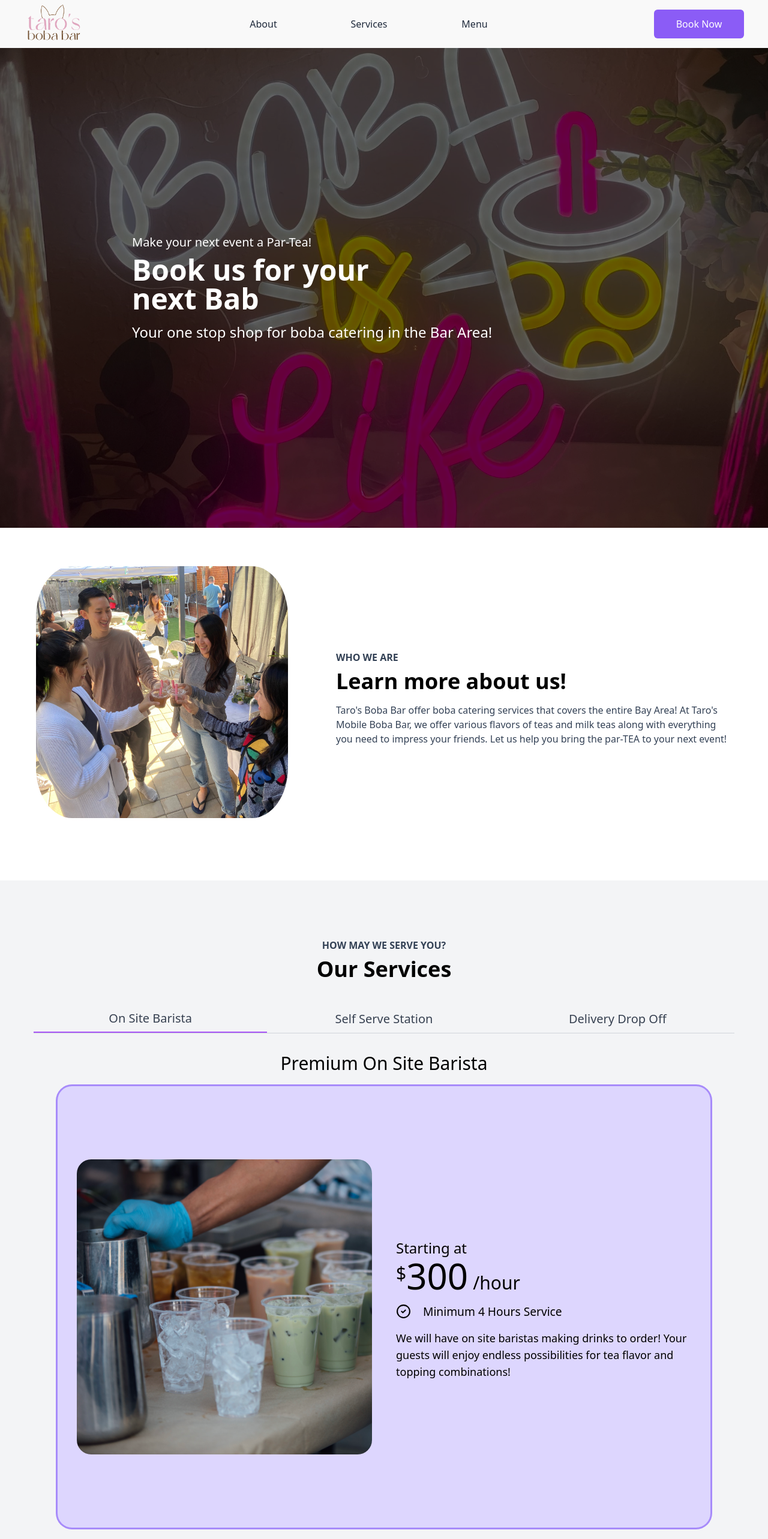
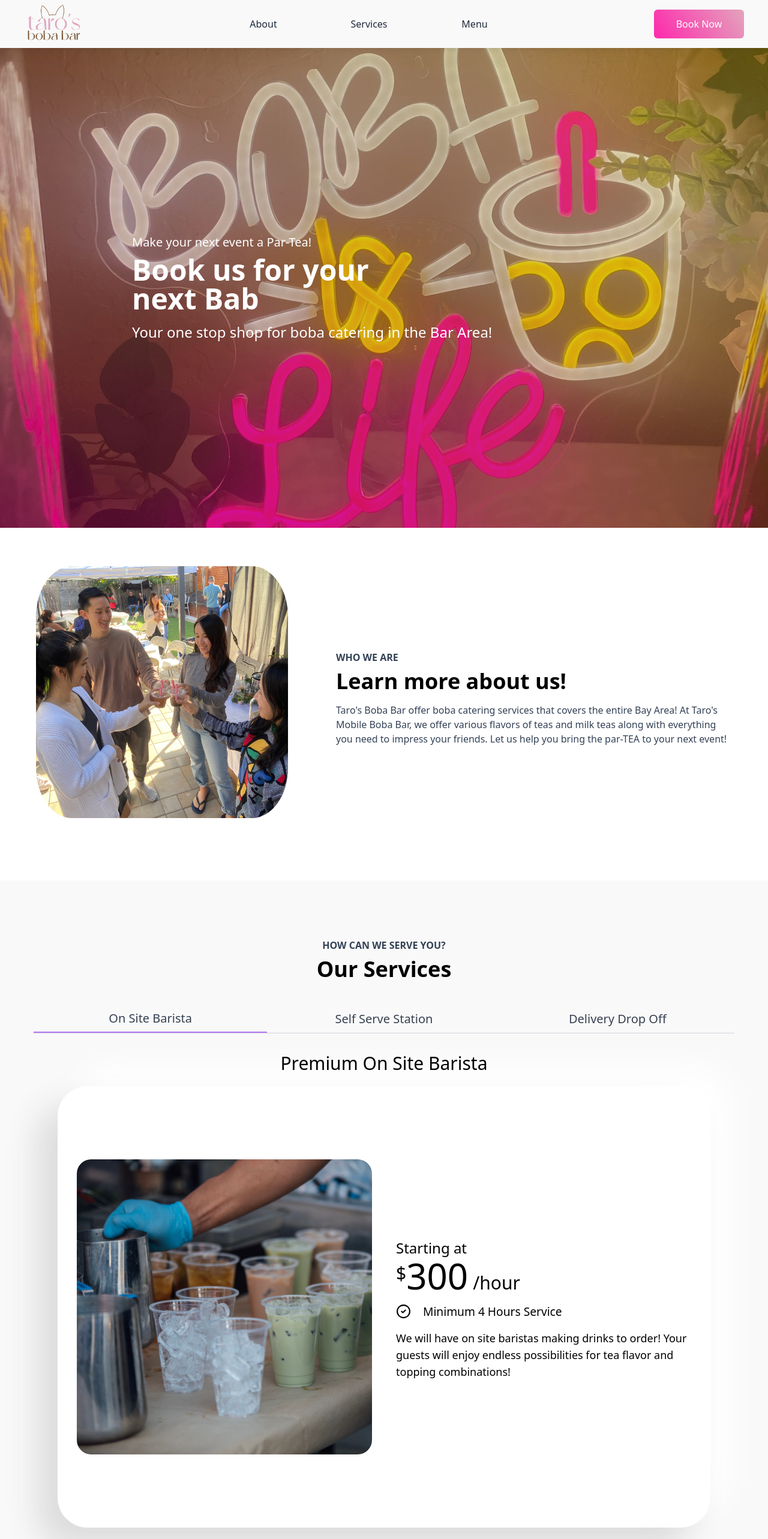
Before and after one commit to maaabilly/TarosBobaBar, a React (Vite) app: page / in a window 1280 px wide. Shown: the top 2566 px of the page at 60% size. Built offline with nearby package versions, Linux system fonts and the light colour scheme.

Commit message:
gradient background for hero and buttons

```diff
--- a/src/components/About.jsx
+++ b/src/components/About.jsx
@@ -22,7 +22,7 @@ const About = () => {
           </h2>
           <p className="text-slate-700 max-w-[700px] mb-5">{about.content}</p>
           <Button
-            style="secondary"
+            style="primary"
             href="/menu"
             className="md:hidden w-[150px]"
           >
--- a/src/components/Button.jsx
+++ b/src/components/Button.jsx
@@ -1,5 +1,5 @@
 const Button = ({ className, style, children, href }) => {
-  const classes = 'font-md py-3 rounded-md text-nowrap transition-all';
+  const classes = 'font-medium py-3 rounded-md text-nowrap transition-all btn-gradient';
   const renderStyle = (style) => {
     if (style === 'primary') {
       return 'bg-violet-500 text-white hover:bg-violet-700';
--- a/src/components/Hero.jsx
+++ b/src/components/Hero.jsx
@@ -6,7 +6,7 @@ import Button from './Button';
 const Hero = () => {
   return (
     <div className="w-full mx-auto" id="hero">
-      <div className="absolute w-full h-screen flex flex-col justify-center items-start z-10 bg-black/60 px-10 text-white ">
+      <div className="absolute w-full h-screen flex flex-col justify-center items-start z-10 hero-gradient px-10 text-white ">
         <div className="md:mx-[10%] lg:ml-[15%]">
           <p className="text-white lg:text-xl text-lg">{hero.subheading}</p>
           <h1 className="md:text-7xl sm:text-6xl text-4xl font-bold md:pb-2">
--- a/src/components/Navbar.jsx
+++ b/src/components/Navbar.jsx
@@ -27,7 +27,7 @@ const Navbar = () => {
   };
 
   return (
-    <div className=" sticky top-0 z-50  px-4 text-slate-800 bg-[#f9f9f9]">
+    <div className=" sticky top-0 z-50  px-4 text-slate-800 bg-[#f9f9f9] nav-shadow">
       <div className="max-w-[1240px] flex justify-between items-center h-20  mx-auto">
         <NavLogo className={`ml-5`} />
         <ul
--- a/src/components/Pricing.jsx
+++ b/src/components/Pricing.jsx
@@ -6,10 +6,10 @@ import { LuCheckCircle2 } from 'react-icons/lu';
 
 const Pricing = () => {
   return (
-    <div className="w-full py-[6rem] px-4 bg-gray-100" id="services">
+    <div className="w-full py-[6rem] px-4 " id="services">
       <div className="max-w-[1240px] mx-auto">
         <p className="text-slate-700 text-center uppercase font-bold">
-          How may we serve you?
+          How can we serve you?
         </p>
         <h1 className="md:text-4xl sm:text-3xl text-2xl text-center font-bold mt-2 mb-[2.5rem]">
           Our Services
@@ -18,13 +18,14 @@ const Pricing = () => {
       <Tabs>
         <Tab label="On Site Barista">
           <div className="py-4">
-            <h2 className="text-2xl md:text-3xl text-center mb-5">
+            <h2 className="hidden md:block text-2xl md:text-3xl text-center mb-5">
               Premium On Site Barista
             </h2>
-            <div className="flex flex-col md:flex-row items-center mb-8 p-8 rounded-3xl overflow-hidden xl:h-[46rem] bg-violet-200 ring-[3px] ring-violet-400">
+            <div className="flex flex-col md:flex-row items-center mb-8 p-8 overflow-hidden xl:h-[46rem] neumorphism">
               <div className="flex-1 mb-4 md:mb-0">
                 <img src={barista} alt="barista" className="rounded-3xl" />
               </div>
+
               <div className="flex justify-start flex-col flex-1 w-full pl-2 md:pl-10">
                 <p className="text-2xl mt-2 ">Starting at</p>
                 <div className="flex justify-start text-5xl md:text-6xl mb-4">
@@ -49,10 +50,10 @@ const Pricing = () => {
         </Tab>
         <Tab label="Self Serve Station">
           <div className="py-4">
-            <h2 className="text-2xl md:text-3xl text-center mb-5">
+            <h2 className="hidden md:block text-2xl md:text-3xl text-center mb-5">
               Fully Equipped Self Serve Boba Station
             </h2>
-            <div className="flex flex-col md:flex-row items-center mb-8 p-8 rounded-3xl overflow-hidden xl:h-[46rem] bg-violet-200 ring-[3px] ring-violet-400">
+            <div className="flex flex-col md:flex-row items-center mb-8 p-8 overflow-hidden xl:h-[46rem] neumorphism">
               <div className="flex-1 mb-4 md:mb-0">
                 <img src={stand2} alt="barista" className="rounded-3xl" />
               </div>
@@ -84,10 +85,10 @@ const Pricing = () => {
         </Tab>
         <Tab label="Delivery Drop Off">
           <div className="py-4">
-            <h2 className="text-2xl md:text-3xl text-center mb-5">
+            <h2 className="hidden md:block text-2xl md:text-3xl text-center mb-5">
               Pre-packaged Boba Delivery
             </h2>
-            <div className="flex flex-col md:flex-row items-center mb-8 p-8 rounded-3xl overflow-hidden xl:h-[46rem] bg-violet-200 ring-[3px] ring-violet-400">
+            <div className="flex flex-col md:flex-row items-center mb-8 p-8 overflow-hidden xl:h-[46rem] neumorphism">
               <div className="flex-1 mb-4 md:mb-0">
                 <img
                   src={delivery}
--- a/src/components/Tabs.jsx
+++ b/src/components/Tabs.jsx
@@ -16,7 +16,7 @@ const Tabs = ({ children }) => {
             key={child.props.label}
             className={`${
               activeTab === child.props.label
-                ? 'border-b-2 border-purple-500'
+                ? 'border-b-2 border-purple-500/80'
                 : ''
             } flex-1 text-gray-700 font-medium py-2 px-4 text-md md:text-xl`}
             onClick={(e) => handleClick(e, child.props.label)}
--- a/src/index.css
+++ b/src/index.css
@@ -13,3 +13,32 @@ html {
 body {
   background-color: #f9f9f9;
 }
+
+.neumorphism {
+  border-radius: 50px;
+  background: #ffffff;
+  box-shadow: -33px 33px 56px #dbdbdb, 33px -33px 56px #ffffff;
+}
+
+.btn-gradient {
+  background: rgb(255, 0, 157);
+  background: linear-gradient(
+    58deg,
+    rgba(255, 0, 157, 0.8376358695652174) 0%,
+    rgba(227, 164, 188, 1) 100%
+  );
+}
+
+.nav-shadow {
+  box-shadow: 0px 0.7px 1.2px rgba(0, 0, 0, 0.004),
+    0px 1.6px 2.7px rgba(0, 0, 0, 0.006), 0px 2.6px 4.6px rgba(0, 0, 0, 0.008),
+    0px 4px 6.9px rgba(0, 0, 0, 0.009), 0px 5.8px 10px rgba(0, 0, 0, 0.01),
+    0px 8.2px 14.2px rgba(0, 0, 0, 0.011),
+    0px 11.6px 20.1px rgba(0, 0, 0, 0.012),
+    0px 16.8px 29.2px rgba(0, 0, 0, 0.014), 0px 25.9px 45px rgba(0, 0, 0, 0.016),
+    0px 46px 80px rgba(0, 0, 0, 0.02);
+}
+.hero-gradient {
+  background: rgb(219,203,1);
+  background: linear-gradient(214deg, rgba(219,203,1,0.3) 0%, rgba(154,108,22,0.35) 26%, rgba(128,37,65,0.35) 86%, rgba(170,0,105,0.4) 100%);
+}
```
